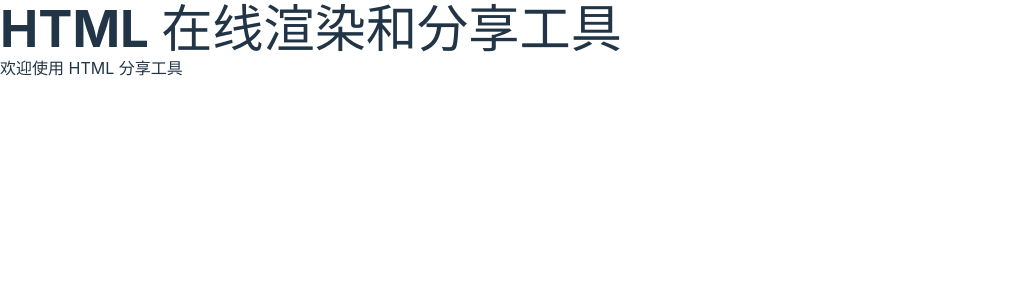
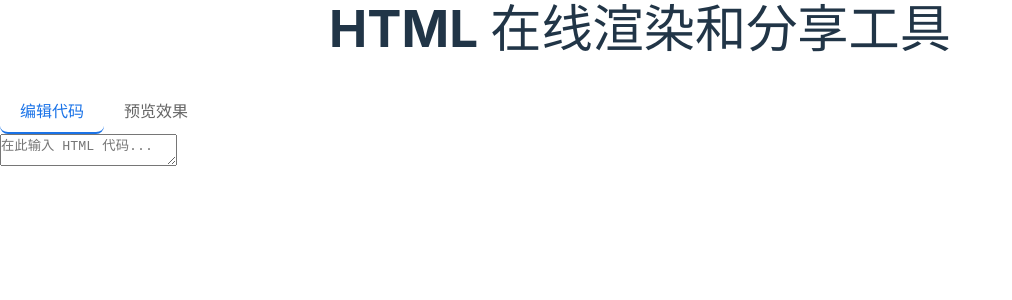
Before and after one commit to yty971231/html-share, a React (Vite) app in the folder frontend/: page / in a window 1280 px wide. Shown: the top 300 px of the page, without its empty margins (0-1012 px from the left). Built offline with nearby package versions, Linux system fonts and the light colour scheme.

Commit message:
Update App.jsx

```diff
--- a/frontend/src/App.jsx
+++ b/frontend/src/App.jsx
@@ -1,17 +1,52 @@
-import React from 'react';
+import React, { useState } from 'react';
 import { BrowserRouter as Router, Routes, Route } from 'react-router-dom';
+import './App.css';
 
 function App() {
+  const [html, setHtml] = useState('');
+  const [preview, setPreview] = useState(false);
+
   return (
     <Router>
-      <div className="App">
-        <header className="App-header">
+      <div className="app-container">
+        <header className="app-header">
           <h1>HTML 在线渲染和分享工具</h1>
+          <div className="header-buttons">
+            <button
+              className={`tab-button ${!preview ? 'active' : ''}`}
+              onClick={() => setPreview(false)}
+            >
+              编辑代码
+            </button>
+            <button
+              className={`tab-button ${preview ? 'active' : ''}`}
+              onClick={() => setPreview(true)}
+            >
+              预览效果
+            </button>
+          </div>
         </header>
-        <main>
-          <Routes>
-            <Route path="/" element={<div>欢迎使用 HTML 分享工具</div>} />
-          </Routes>
+
+        <main className="app-main">
+          {!preview ? (
+            <div className="editor-container">
+              <textarea
+                className="html-editor"
+                value={html}
+                onChange={(e) => setHtml(e.target.value)}
+                placeholder="在此输入 HTML 代码..."
+              />
+            </div>
+          ) : (
+            <div className="preview-container">
+              <iframe
+                className="preview-frame"
+                srcDoc={html}
+                title="HTML Preview"
+                sandbox="allow-scripts"
+              />
+            </div>
+          )}
         </main>
       </div>
     </Router>
```
